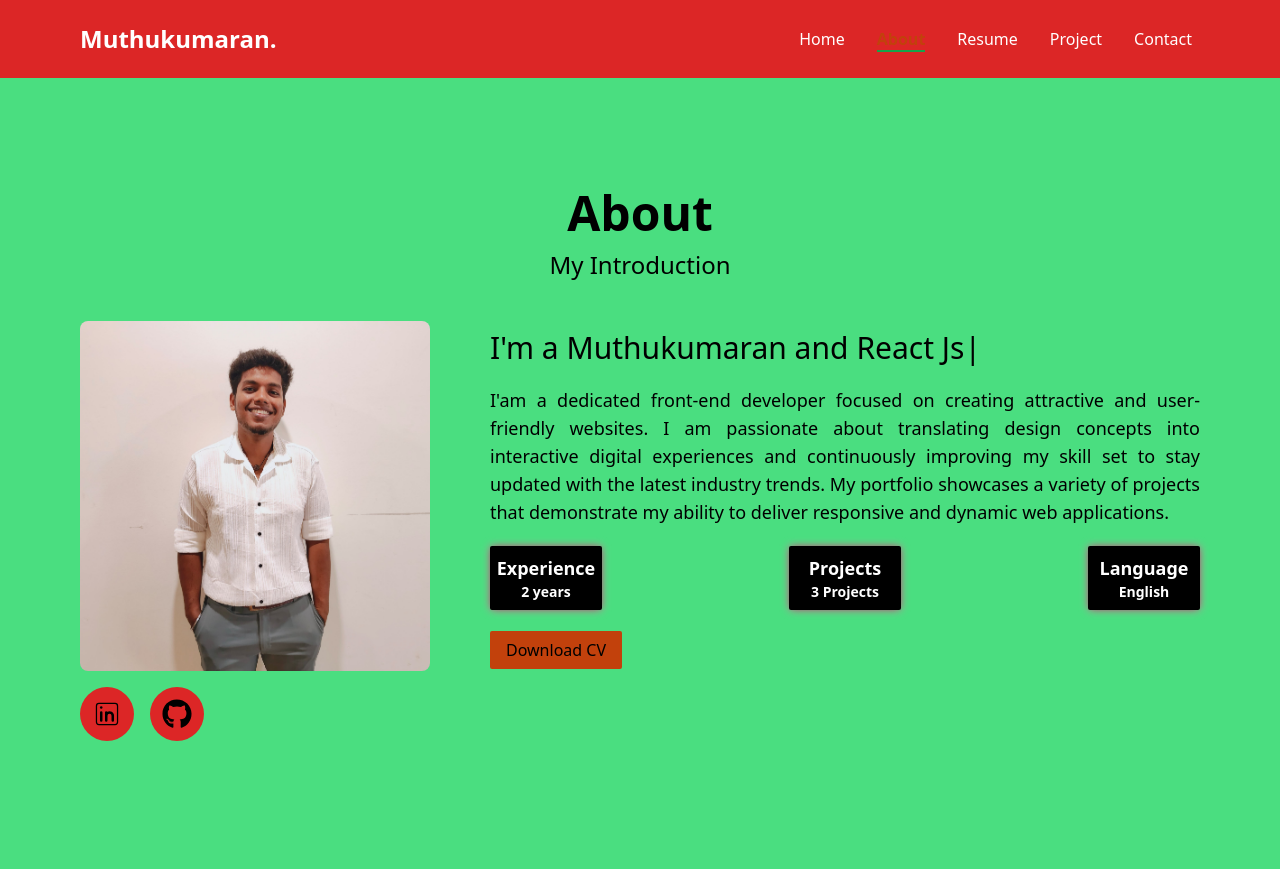
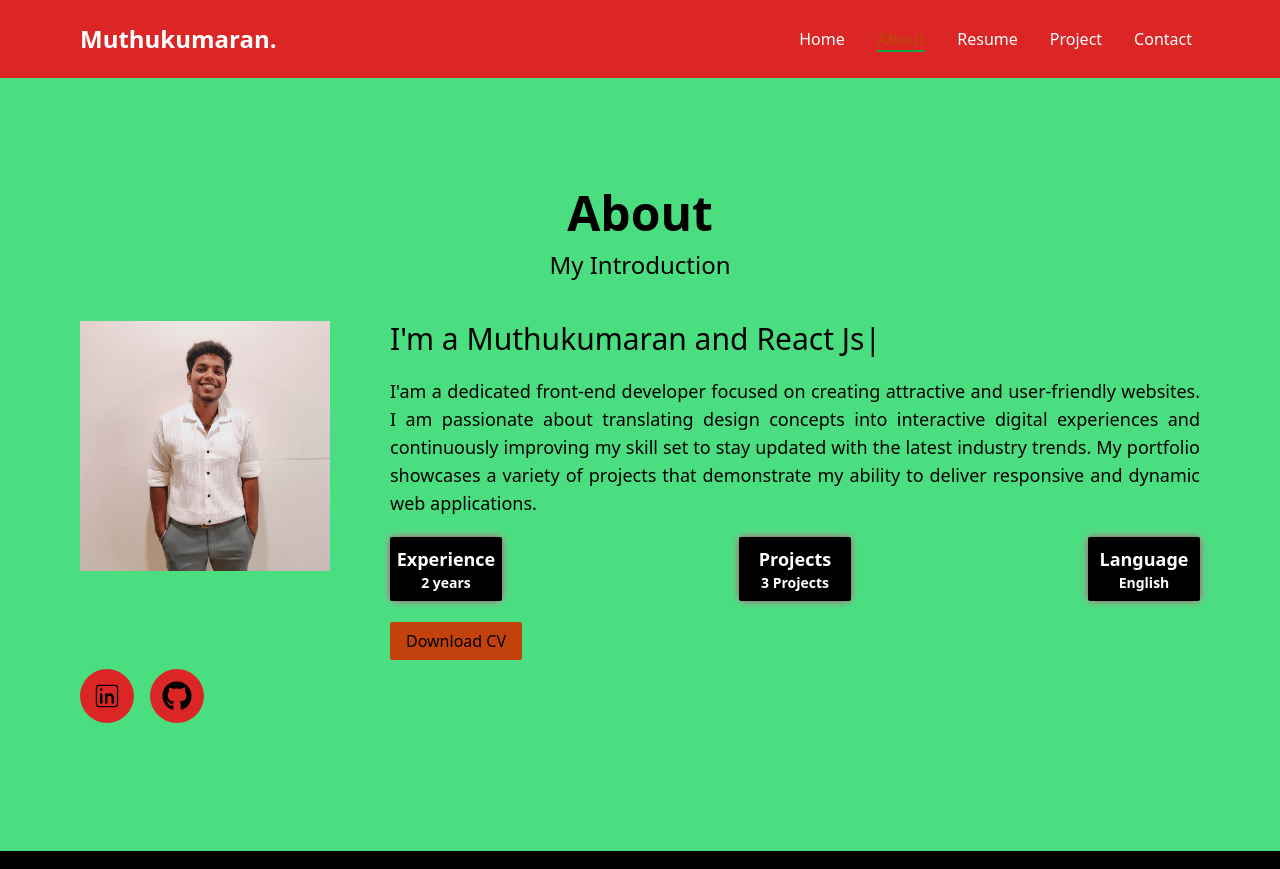
Before and after one commit to muthu050700/Muthukumaran-R-Protfolio, a React (Vite) app: page /about in a window 1280 px wide. Built offline with nearby package versions, Linux system fonts and the light colour scheme.

Commit message:
added image

```diff
--- a/src/Components/AboutContent.jsx
+++ b/src/Components/AboutContent.jsx
@@ -7,7 +7,7 @@ const AboutContent = () => {
       <div className="flex flex-col pl-2 pr-2 xl:flex-row lg:px-20 md:px-10 gap-5 ">
         <div>
           <div
-            className="image-div w-[250px] h-[250px] md:w-[350px] md:h-[350px] rounded-lg object-fit bg-cover"
+            className="image-div "
             style={{ backgroundImage: `url(${profileImage})` }}
           >
             <div></div>
--- a/src/index.css
+++ b/src/index.css
@@ -28,11 +28,11 @@ body {
   }
 }
 
-/* .image-div {
+.image-div {
   width: 250px;
   height: 250px;
   background-size: cover;
-} */
+}
 
 .scrolling::-webkit-scrollbar {
   width: 0.5rem;
```
